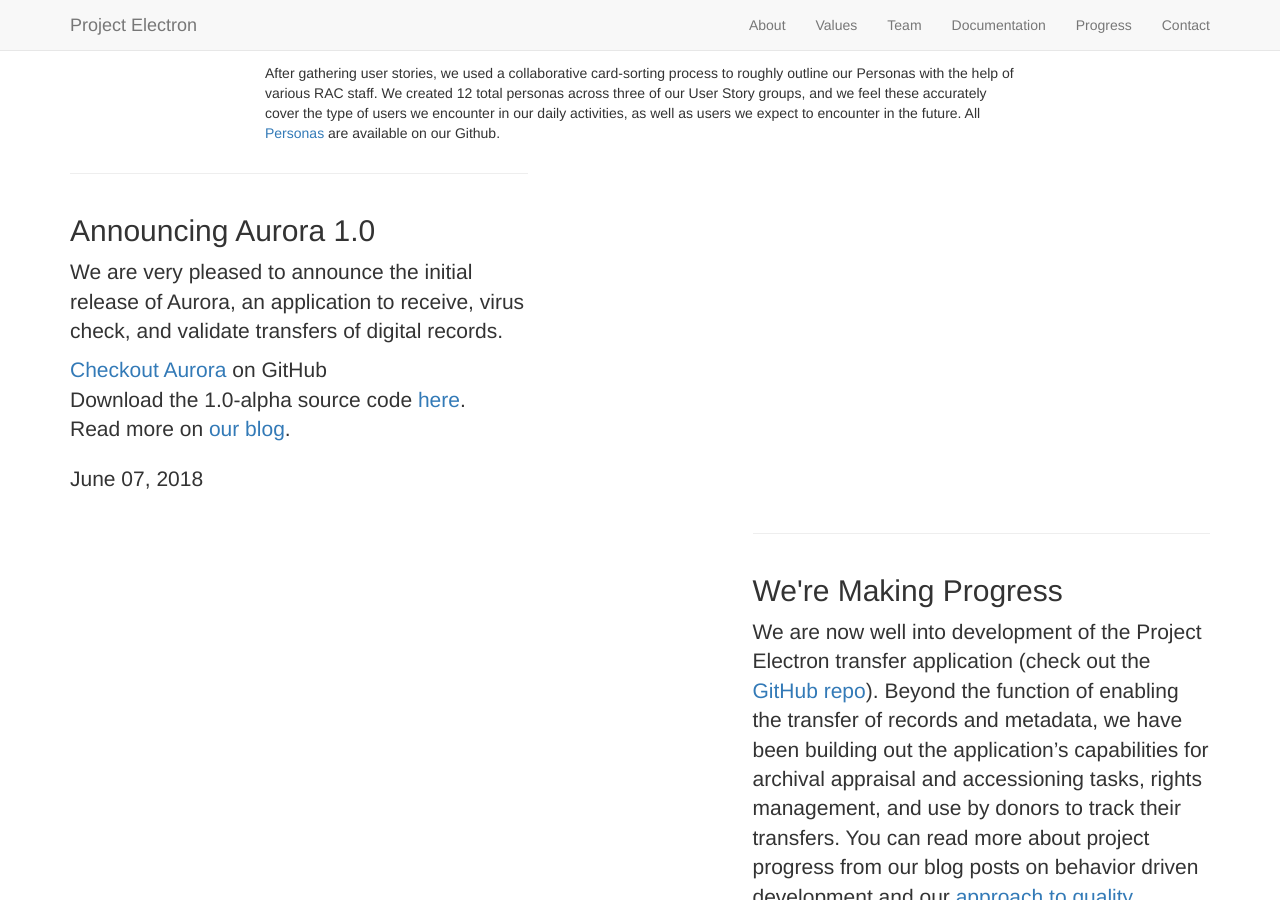
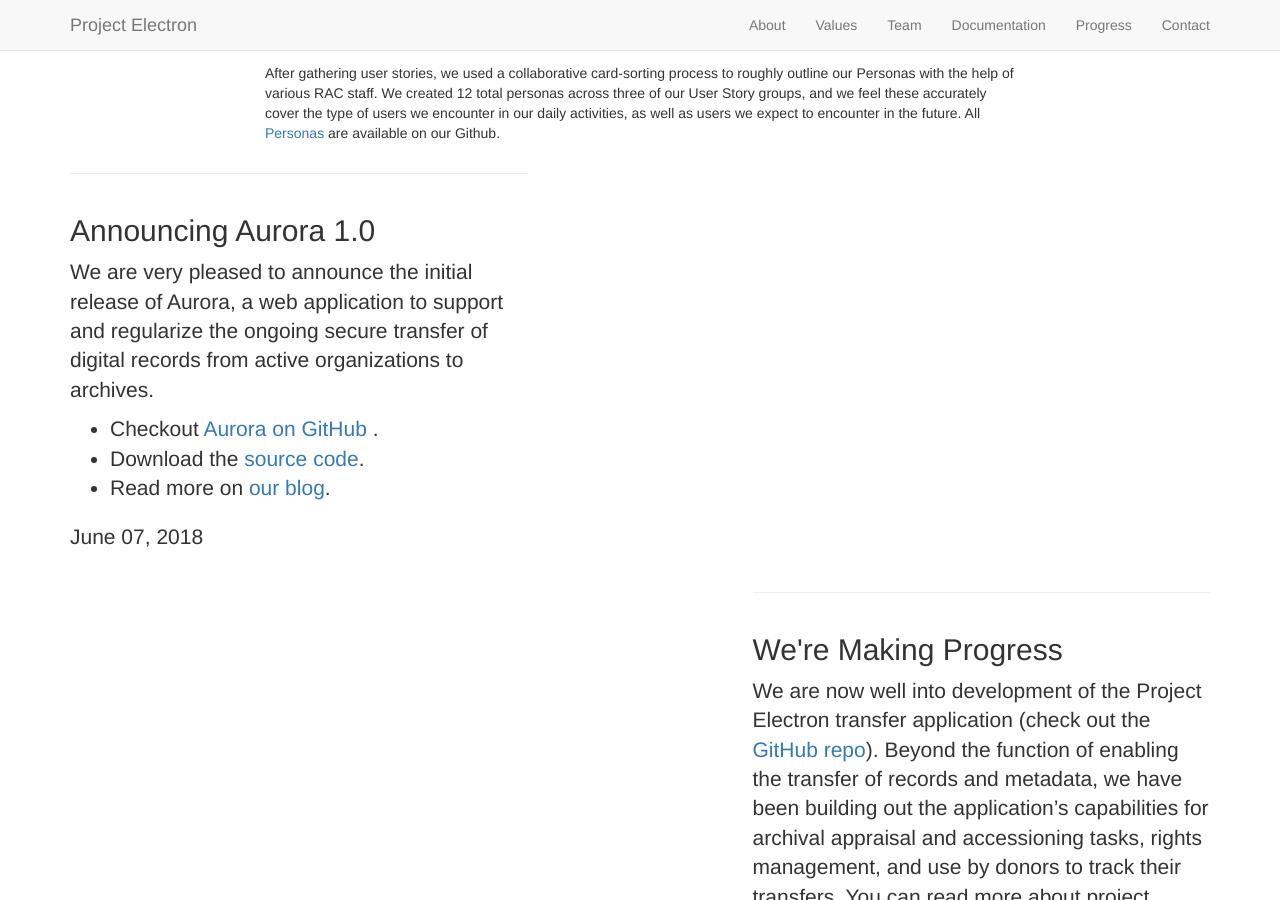
Before and after one commit to RockefellerArchiveCenter/project_electron, a Jekyll site: the page built from _posts/2018-05-14-progress.markdown, in a window 1280 px wide and 900 px high, scrolled down 1986 px. Built offline with Jekyll 4.4.1, drawn with Linux system fonts in a browser that asks for light colours; nearby versions of some CDN libraries; library files that are not in the unit come from our copies.

Commit message:
improve aurora post

```diff
--- a/_posts/2018-05-14-progress.markdown
+++ b/_posts/2018-05-14-progress.markdown
@@ -7,8 +7,8 @@
 description: |
 ---
 
-We are very pleased to announce the initial release of Aurora, an application to receive, virus check, and validate transfers of digital records.
+We are very pleased to announce the initial release of Aurora, a web application to support and regularize the ongoing secure transfer of digital records from active organizations to archives.
 
-[Checkout Aurora](https://github.com/RockefellerArchiveCenter/aurora) on GitHub
-Download the 1.0-alpha source code [here](https://github.com/RockefellerArchiveCenter/aurora/releases).
-Read more on [our blog](http://blog.rockarch.org/?p=1997).
+- Checkout [Aurora on GitHub](https://github.com/RockefellerArchiveCenter/aurora) .
+- Download the [source code](https://github.com/RockefellerArchiveCenter/aurora/releases).
+- Read more on [our blog](http://blog.rockarch.org/?p=1997).
```
